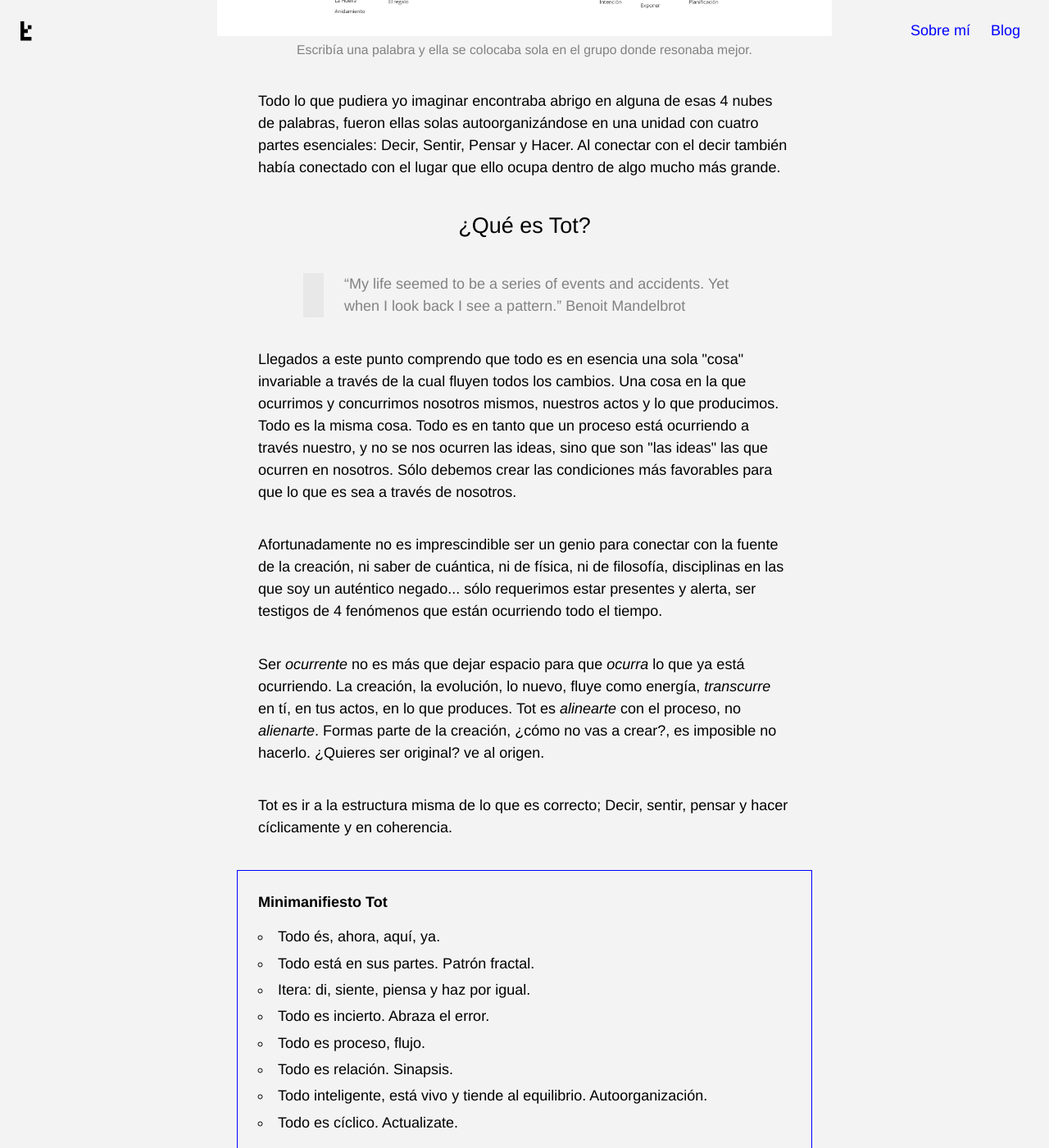
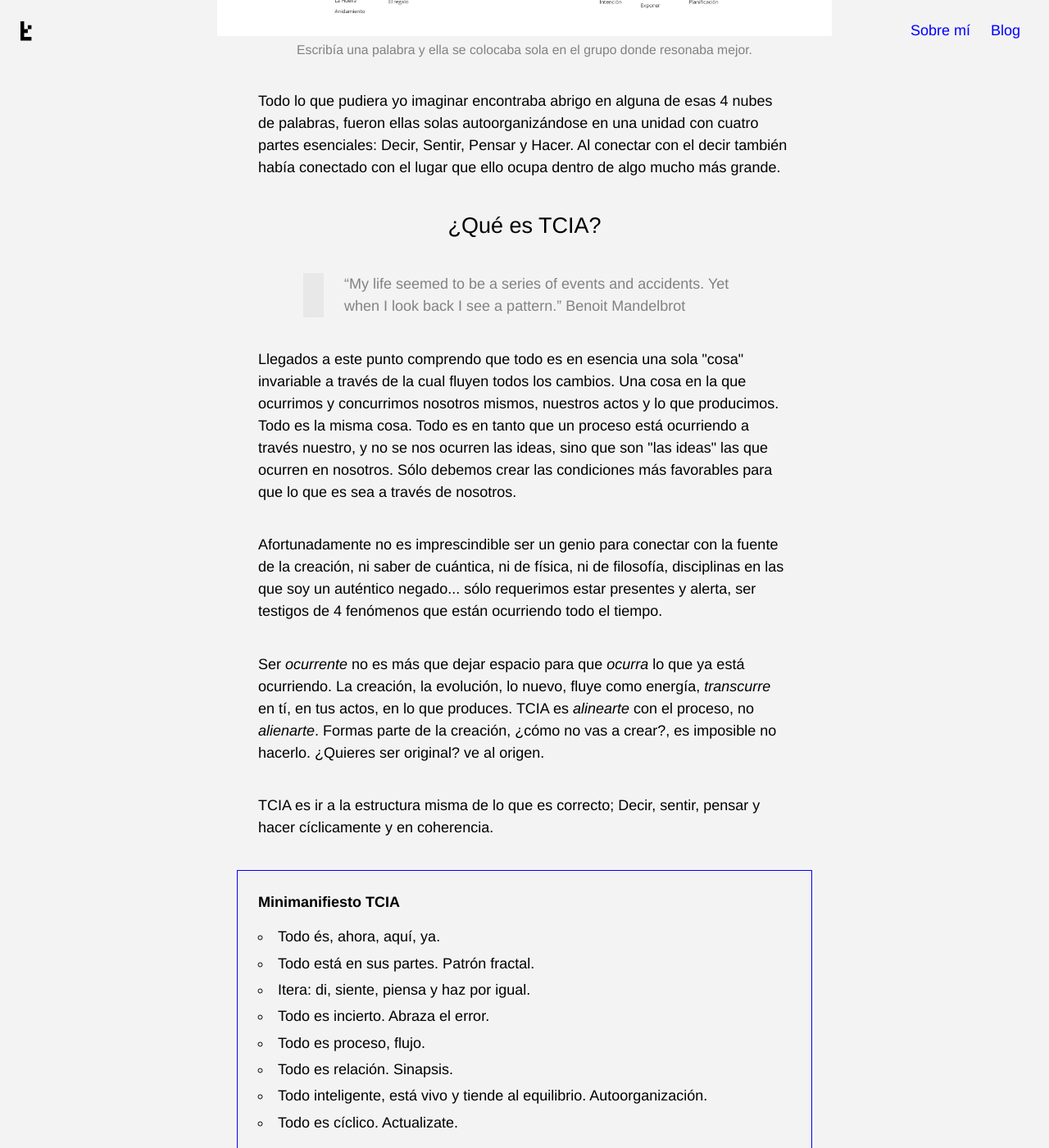
Before and after one commit to t0t/deprecated-personal-portfolio, a Jekyll site: the page built from _posts/2016-08-09-tcia.markdown, in a window 1280 px wide and 1400 px high, scrolled down 2011 px. Shown: the whole window at 82% size. Built offline with Jekyll 4.4.1, drawn with Linux system fonts in a browser that asks for light colours.

Commit message:
Contents :cyclone:

```diff
--- a/_posts/2016-08-09-tcia.markdown
+++ b/_posts/2016-08-09-tcia.markdown
@@ -28,13 +28,13 @@ description: TCIA decir, sentir, pensar y hacer en coherencia
     <p>Por fín la puerta de mi casa estaba abierta y yo quería decirlo todo. Empaqueté mis pensamientos, mis sentimientos y las cosas que había hecho en mi vida en palabras y esas palabras se fueron metiendo ellas solas en bolsas. Era pura sinapsis en movimiento. Pura creación desde un lugar hasta entonces inexplorado por mí, quizás por ser demasiado evidente.</p>
 
     <figure class="Figure-small">
-      <img src="/images/patron.png" alt="Boceto Tot">
+      <img src="/images/patron.png" alt="Boceto TCIA">
       <figcaption class="Figure-caption-h">Escribía una palabra y ella se colocaba sola en el grupo donde resonaba mejor.</figcaption>
     </figure>
 
     <p>Todo lo que pudiera yo imaginar encontraba abrigo en alguna de esas 4 nubes de palabras, fueron ellas solas autoorganizándose en una unidad con cuatro partes esenciales: Decir, Sentir, Pensar y Hacer. Al conectar con el decir también había conectado con el lugar que ello ocupa dentro de algo mucho más grande.</p>
 
-    <h2>¿Qué es Tot?</h2>
+    <h2>¿Qué es TCIA?</h2>
 
     <blockquote>
       “My life seemed to be a series of events and accidents. Yet when I look back I see a pattern.”
@@ -45,12 +45,12 @@ description: TCIA decir, sentir, pensar y hacer en coherencia
 
     <p>Afortunadamente no es imprescindible ser un genio para conectar con la fuente de la creación, ni saber de cuántica, ni de física, ni de filosofía, disciplinas en las que soy un auténtico negado... sólo requerimos estar presentes y alerta, ser testigos de 4 fenómenos que están ocurriendo todo el tiempo.</p>
 
-    <p>Ser <i>ocurrente</i> no es más que dejar espacio para que <i>ocurra</i> lo que ya está ocurriendo. La creación, la evolución, lo nuevo, fluye como energía, <i>transcurre</i> en tí, en tus actos, en lo que produces. Tot es <i>alinearte</i> con el proceso, no <i>alienarte</i>. Formas parte de la creación, ¿cómo no vas a crear?, es imposible no hacerlo. ¿Quieres ser original? ve al origen.</p>
+    <p>Ser <i>ocurrente</i> no es más que dejar espacio para que <i>ocurra</i> lo que ya está ocurriendo. La creación, la evolución, lo nuevo, fluye como energía, <i>transcurre</i> en tí, en tus actos, en lo que produces. TCIA es <i>alinearte</i> con el proceso, no <i>alienarte</i>. Formas parte de la creación, ¿cómo no vas a crear?, es imposible no hacerlo. ¿Quieres ser original? ve al origen.</p>
 
-    <p>Tot es ir a la estructura misma de lo que es correcto; Decir, sentir, pensar y hacer cíclicamente y en coherencia.</p>
+    <p>TCIA es ir a la estructura misma de lo que es correcto; Decir, sentir, pensar y hacer cíclicamente y en coherencia.</p>
 
     <dl>
-      <dt>Minimanifiesto Tot</dt>
+      <dt>Minimanifiesto TCIA</dt>
       <dd>Todo és, ahora, aquí, ya.</dd>
       <dd>Todo está en sus partes. Patrón fractal.</dd>
       <dd>Itera: di, siente, piensa y haz por igual.</dd>
```
Also changed, not shown: _posts/2016-07-21-sobre-este-sitio-web.markdown (+5 -6 lines), index.html (+11 -12 lines).
